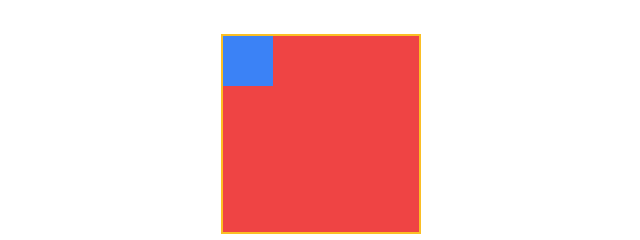
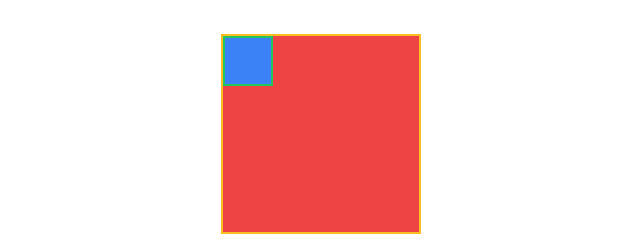
Before and after one commit to muntasir17/problem-solving, a website: page index.html in a window 1280 px wide. Shown: the full height of the page, 319-959 px from the left. Drawn offline with nearby package versions, Linux system fonts and the light colour scheme.

Commit message:
Div color change

```diff
--- a/index.html
+++ b/index.html
@@ -22,7 +22,7 @@
 <br>
 
 <div class="box1 w-[200px] h-[200px] border-[2px] border-amber-400 bg-red-500">
-<div class="bg-blue-500 w-[50px] h-[50px]">
+<div class="bg-blue-500 w-[50px] h-[50px] border-green-500 border-[2px]">
 
 </div>
 
```
